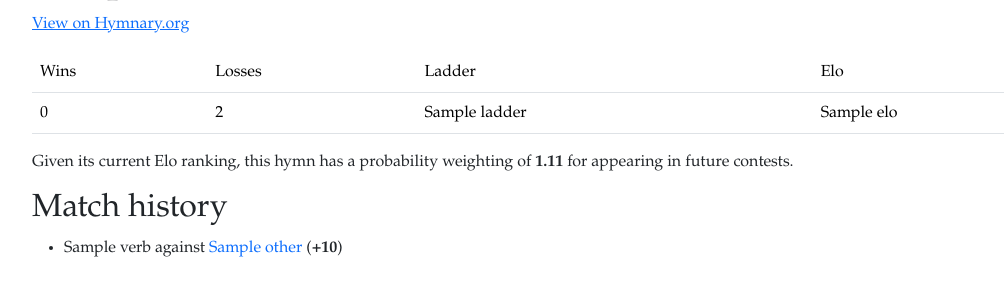
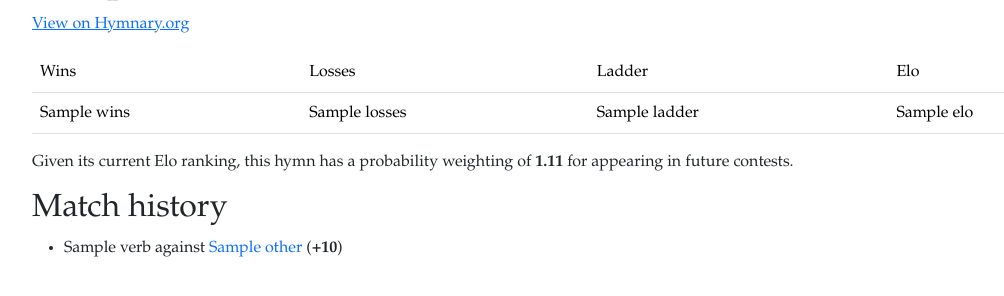
Before and after one commit to jftsang/hymnsmash, a Flask app: template templates/competitorDetails.html in a window 1280 px wide. Shown: the part 100-396 px from the top of the page, without its empty margins (62-1066 px from the left). Run offline with Flask 3, Linux system fonts and the light colour scheme; the template is opened without the code that fills it: most values are stand-ins (such as "Sample title", 1, 10 or a date in 2020).

Commit message:
Store wins/losses as fields to avoid doing joins

```diff
--- a/app.py
+++ b/app.py
@@ -47,20 +47,8 @@ def format_weight(competitor):
 
 
 @app.template_filter()
-def count_wins(competitor):
-    wins, _ = Competitor.count_matches(competitor)
-    return str(wins)
-
-
-@app.template_filter()
-def count_losses(competitor):
-    _, losses = Competitor.count_matches(competitor)
-    return str(losses)
-
-
-@app.template_filter()
 def describe_winloss(competitor):
-    wins, losses = Competitor.count_matches(competitor)
+    wins, losses = competitor.wins, competitor.losses
     if wins + losses:
         perc = 100 * wins / (wins + losses)
     else:
--- a/models.py
+++ b/models.py
@@ -18,6 +18,8 @@ class Competitor(db.Model):
     id = db.Column(db.Integer, primary_key=True)
     name = db.Column(db.String, nullable=False)
     elo = db.Column(db.Integer, default=1500, nullable=False)
+    wins = db.Column(db.Integer, default=0, nullable=False)
+    losses = db.Column(db.Integer, default=0, nullable=False)
     ladder = db.Column(db.Integer, default=0, nullable=False)
     extra = db.Column(db.JSON)
 
@@ -47,13 +49,6 @@ class Competitor(db.Model):
                                .filter_by(loser_id=c.id)).scalars()
         )
         return won_matches, lost_matches
-
-    @staticmethod
-    def count_matches(c: 'Competitor') -> (int, int):
-        won_matches, lost_matches = Competitor.get_matches(c)
-        fake_victories = len([m for m in won_matches if m.meh])
-        return len(won_matches) - fake_victories, len(
-            lost_matches) + fake_victories
 
 
 class Match(db.Model):
--- a/templates/competitorDetails.html
+++ b/templates/competitorDetails.html
@@ -20,8 +20,8 @@
             </thead>
             <tbody>
             <tr>
-                <td>{{ c | count_wins }}</td>
-                <td>{{ c | count_losses }}</td>
+                <td>{{ c.wins }}</td>
+                <td>{{ c.losses }}</td>
                 <td>{{ c.ladder }}</td>
                 <td>{{ c.elo }}</td>
             </tr>
--- a/views.py
+++ b/views.py
@@ -109,11 +109,15 @@ def match_create_view():
         delo_loser = - K * loser_e
         winner.ladder = 0
         loser.ladder = 0
+        winner.losses += 1
+        loser.losses += 1
     else:
         delo_winner = K * (1 - winner_e)
         delo_loser = - K * loser_e
         winner.ladder += 1
         loser.ladder = 0
+        winner.wins += 1
+        loser.losses += 1
 
     winner.elo += delo_winner
     loser.elo += delo_loser
```
Also changed, not shown: populate_winloss.py (added, +19 -0 lines).
